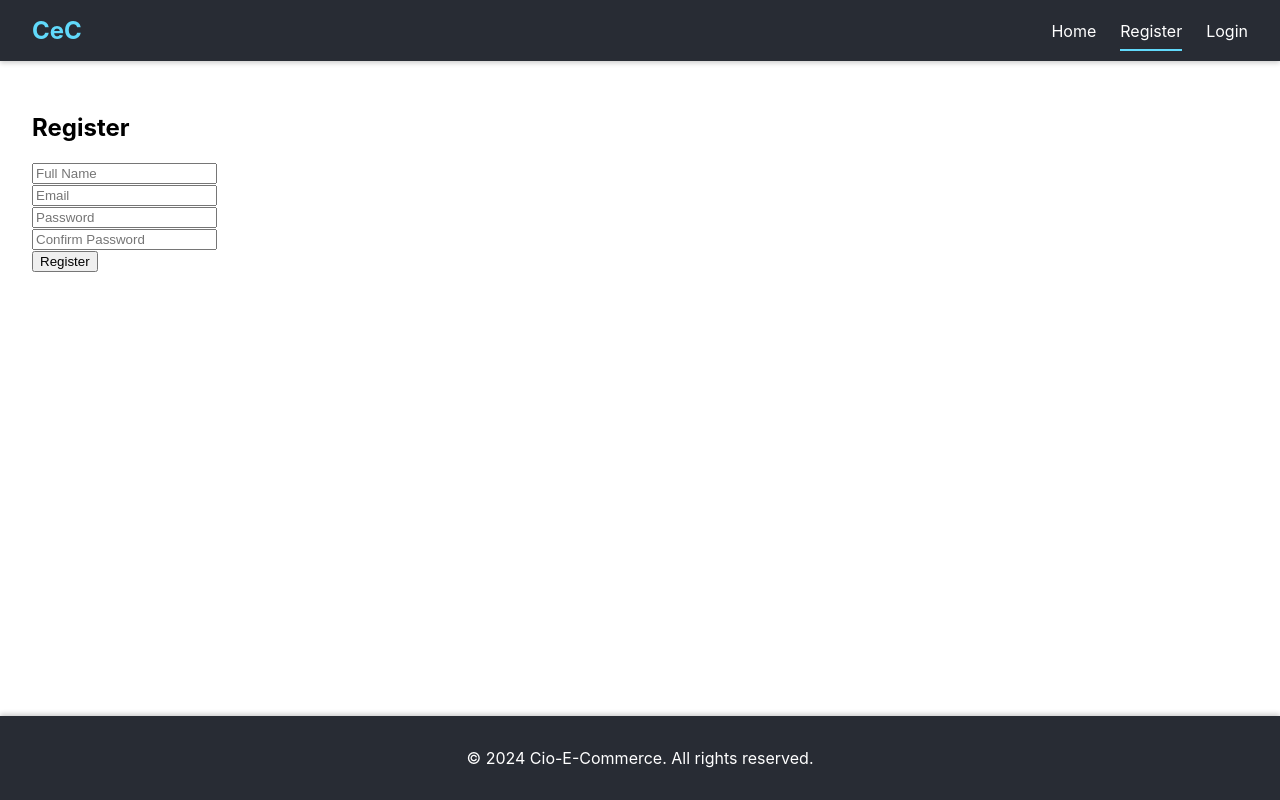
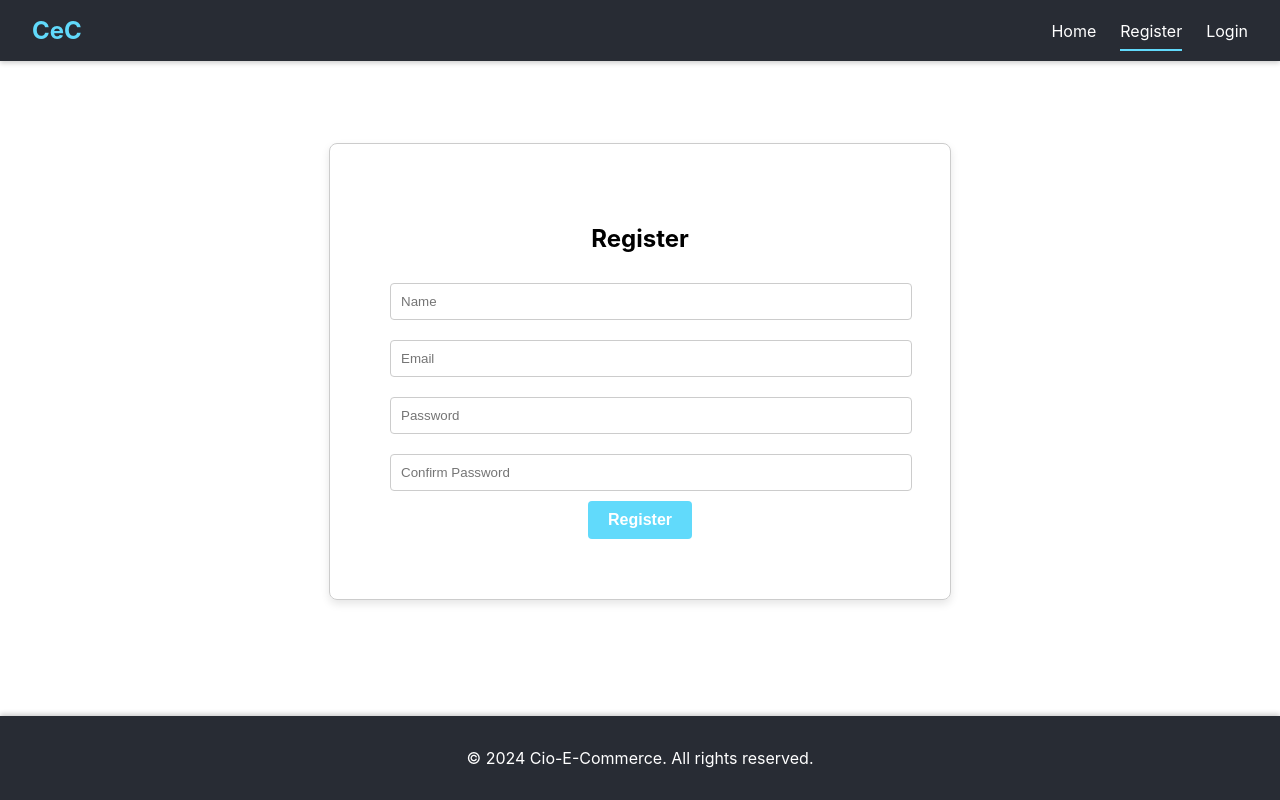
Before and after one commit to CihatKOCAK/e-commerce-for-newmind, a React (Create React App) app in the folder frontend/: page /register in a window 1280 px wide. Built offline with nearby package versions, Linux system fonts and the light colour scheme; the HTML template or start-up script is replaced by a standard one.

Commit message:
form component added, integrated into login and register pages

```diff
--- /dev/null
+++ b/frontend/src/components/Form/FormComponent.js
@@ -0,0 +1,44 @@
+import FormInput from "./FormInput";
+
+const FormComponent = ({ title,fields, onSubmit, buttonText, error }) => {
+  const styles = {
+    container: {
+      maxWidth: "500px",
+      margin: "50px auto",
+      padding: "60px",
+      border: "1px solid #ccc",
+      borderRadius: "8px",
+      boxShadow: "0 4px 8px rgba(0, 0, 0, 0.1)",
+      textAlign: "center",
+    },
+    button: {
+      padding: "10px 20px",
+      backgroundColor: "#61dafb",
+      color: "#fff",
+      border: "none",
+      borderRadius: "4px",
+      cursor: "pointer",
+      fontWeight: "bold",
+      fontSize: "1rem",
+    },
+    error: {
+      color: "red",
+      fontSize: "0.9rem",
+    },
+  };
+
+  return (
+    <div style={styles.container}>
+      <h2>{title}</h2>
+      {fields.map((field, index) => (
+        <FormInput key={index} {...field} />
+      ))}
+      {error && <p style={styles.error}>{error}</p>}
+      <button style={styles.button} onClick={onSubmit}>
+        {buttonText}
+      </button>
+    </div>
+  );
+};
+
+export default FormComponent;
--- /dev/null
+++ b/frontend/src/components/Form/FormInput.js
@@ -0,0 +1,25 @@
+const FormInput = ({ type, name, placeholder, value, onChange, required }) => {
+  const styles = {
+    input: {
+      width: "100%",
+      padding: "10px",
+      margin: "10px 0",
+      border: "1px solid #ccc",
+      borderRadius: "4px",
+    },
+  };
+
+  return (
+    <input
+      style={styles.input}
+      type={type}
+      name={name}
+      placeholder={placeholder}
+      value={value}
+      onChange={onChange}
+      required={required}
+    />
+  );
+};
+
+export default FormInput;
--- a/frontend/src/components/Layout/Footer.js
+++ b/frontend/src/components/Layout/Footer.js
@@ -1,5 +1,3 @@
-import React from 'react';
-
 const Footer = () => {
     const currentYear = new Date().getFullYear();
   return (
--- a/frontend/src/components/Layout/Header.js
+++ b/frontend/src/components/Layout/Header.js
@@ -1,4 +1,3 @@
-import React from 'react';
 import { Link, useLocation } from 'react-router-dom';
 import { useAuth } from '../../context/AuthContext';
 
--- a/frontend/src/pages/public/LoginPage.js
+++ b/frontend/src/pages/public/LoginPage.js
@@ -3,6 +3,7 @@ import { useAuth } from "../../context/AuthContext";
 import { useNavigate } from "react-router-dom";
 import { userLogin } from "../../services/ApiService";
 import { AuthService } from "../../services/AuthService";
+import FormComponent from "../../components/Form/FormComponent";
 
 const LoginPage = () => {
   const { login, user } = useAuth();
@@ -14,10 +15,9 @@ const LoginPage = () => {
 
   React.useEffect(() => {
     if (user) {
-      navigate('/');
+      navigate("/");
     }
   }, [user, navigate]);
-
 
   const [error, setError] = React.useState("");
 
@@ -36,40 +36,38 @@ const LoginPage = () => {
       })
       .catch((error) => {
         console.log("error", error);
-        //setError(error); // Sunucu hatası durumunda mesaj
       });
   };
 
+  const fields = [
+    {
+      type: "text",
+      name: "email",
+      placeholder: "Email",
+      value: credentials.email,
+      onChange: (e) =>
+        setCredentials({ ...credentials, email: e.target.value }),
+      required: true,
+    },
+    {
+      type: "password",
+      name: "password",
+      placeholder: "Password",
+      value: credentials.password,
+      onChange: (e) =>
+        setCredentials({ ...credentials, password: e.target.value }),
+      required: true,
+    },
+  ];
+
   return (
-    <>
-      <h1>Login</h1>
-      <div>
-        Name :{" "}
-        <input
-          type="text"
-          name="name"
-          placeholder="Email"
-          required
-          onChange={(e) =>
-            setCredentials({ ...credentials, email: e.target.value })
-          }
-        />
-      </div>
-      <div>
-        Password :{" "}
-        <input
-          type="password"
-          name="password"
-          placeholder="Password"
-          required
-          onChange={(e) =>
-            setCredentials({ ...credentials, password: e.target.value })
-          }
-        />
-      </div>
-      {error && <p style={{ color: "red" }}>{error}</p>}
-      <button onClick={handleLogin}>Login</button>
-    </>
+    <FormComponent
+      title="Login"
+      fields={fields}
+      onSubmit={handleLogin}
+      buttonText="Login"
+      error={error}
+    />
   );
 };
 
--- a/frontend/src/pages/public/RegisterPage.js
+++ b/frontend/src/pages/public/RegisterPage.js
@@ -1,19 +1,24 @@
-// /pages/RegisterPage.js
-import React, { useState } from 'react';
-import { useAuth } from '../../context/AuthContext';
-import { useNavigate } from 'react-router-dom';
-import { userRegister } from '../../services/ApiService';
-import { AuthService } from '../../services/AuthService';
+import React, { useState } from "react";
+import { useAuth } from "../../context/AuthContext";
+import { useNavigate } from "react-router-dom";
+import { userRegister } from "../../services/ApiService";
+import { AuthService } from "../../services/AuthService";
+import FormComponent from "../../components/Form/FormComponent";
 
 const RegisterPage = () => {
-  const { error, user, login } = useAuth();
-  const [userData, setUserData] = useState({ name: '', email: '', password: '', confirmPassword: '' });
+  const { user, login } = useAuth();
+  const [userData, setUserData] = useState({
+    name: "",
+    email: "",
+    password: "",
+    confirmPassword: "",
+  });
   const [formError, setFormError] = useState(null);
   const navigate = useNavigate();
 
   React.useEffect(() => {
     if (user) {
-      navigate('/');
+      navigate("/");
     }
   }, [user, navigate]);
 
@@ -21,89 +26,72 @@ const RegisterPage = () => {
     e.preventDefault();
 
     if (userData.password !== userData.confirmPassword) {
-      setFormError('Passwords do not match');
+      setFormError("Passwords do not match");
       return;
     }
 
     try {
       const response = await userRegister(userData);
-      console.log("response", response);
       if (response.status === 201) {
         login(response.data.user);
         AuthService.setToken(response.data.token);
-        navigate('/');
+        navigate("/");
       } else {
         setFormError(response.message);
       }
     } catch (error) {
-      console.log("error", error);
-
-      // error.response kontrolü ekleniyor
       if (error.response) {
         setFormError(error.response.data.message);
       } else {
-        setFormError('An unexpected error occurred. Please try again later.');
+        setFormError("An unexpected error occurred. Please try again later.");
       }
     }
   };
 
-  const handleChange = (e) => {
-    setUserData({ ...userData, [e.target.name]: e.target.value });
-  };
+  const fields = [
+    {
+      type: "text",
+      name: "name",
+      placeholder: "Name",
+      value: userData.name,
+      onChange: (e) => setUserData({ ...userData, name: e.target.value }),
+      required: true,
+    },
+    {
+      type: "text",
+      name: "email",
+      placeholder: "Email",
+      value: userData.email,
+      onChange: (e) => setUserData({ ...userData, email: e.target.value }),
+      required: true,
+    },
+    {
+      type: "password",
+      name: "password",
+      placeholder: "Password",
+      value: userData.password,
+      onChange: (e) => setUserData({ ...userData, password: e.target.value }),
+      required: true,
+    },
+    {
+      type: "password",
+      name: "confirmPassword",
+      placeholder: "Confirm Password",
+      value: userData.confirmPassword,
+      onChange: (e) =>
+        setUserData({ ...userData, confirmPassword: e.target.value }),
+      required: true,
+    },
+  ]
 
   return (
-    <div>
-      <h2>Register</h2>
-      <form onSubmit={handleSubmit}>
-        <div>
-          <input
-            type="text"
-            name="name"
-            placeholder="Full Name"
-            value={userData.name}
-            onChange={handleChange}
-            required
-          />
-        </div>
-        <div>
-          <input
-            type="email"
-            name="email"
-            placeholder="Email"
-            value={userData.email}
-            onChange={handleChange}
-            required
-          />
-        </div>
-        <div>
-          <input
-            type="password"
-            name="password"
-            placeholder="Password"
-            value={userData.password}
-            onChange={handleChange}
-            required
-          />
-        </div>
-        <div>
-          <input
-            type="password"
-            name="confirmPassword"
-            placeholder="Confirm Password"
-            value={userData.confirmPassword}
-            onChange={handleChange}
-            required
-          />
-        </div>
-        {formError && <p style={{ color: 'red' }}>{formError}</p>}
-        {error && <p style={{ color: 'red' }}>{error.message}</p>}
-        <div>
-          <button type="submit">
-            {'Register'}
-          </button>
-        </div>
-      </form>
-    </div>
+    <FormComponent
+      title="Register"
+      fields={fields}
+      onSubmit={handleSubmit}
+      buttonText="Register"
+      error={formError}
+    />
   );
 };
 
```
